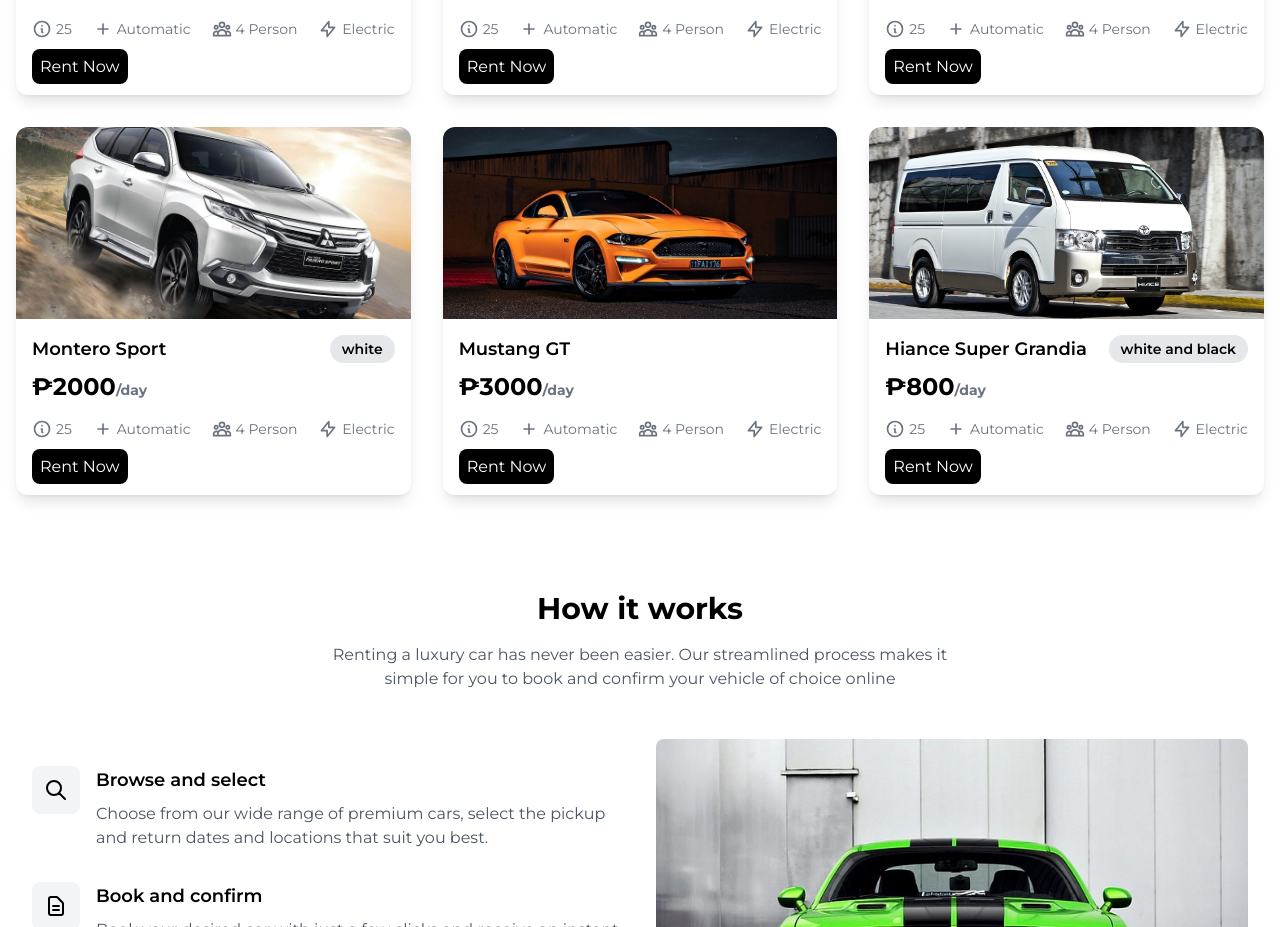
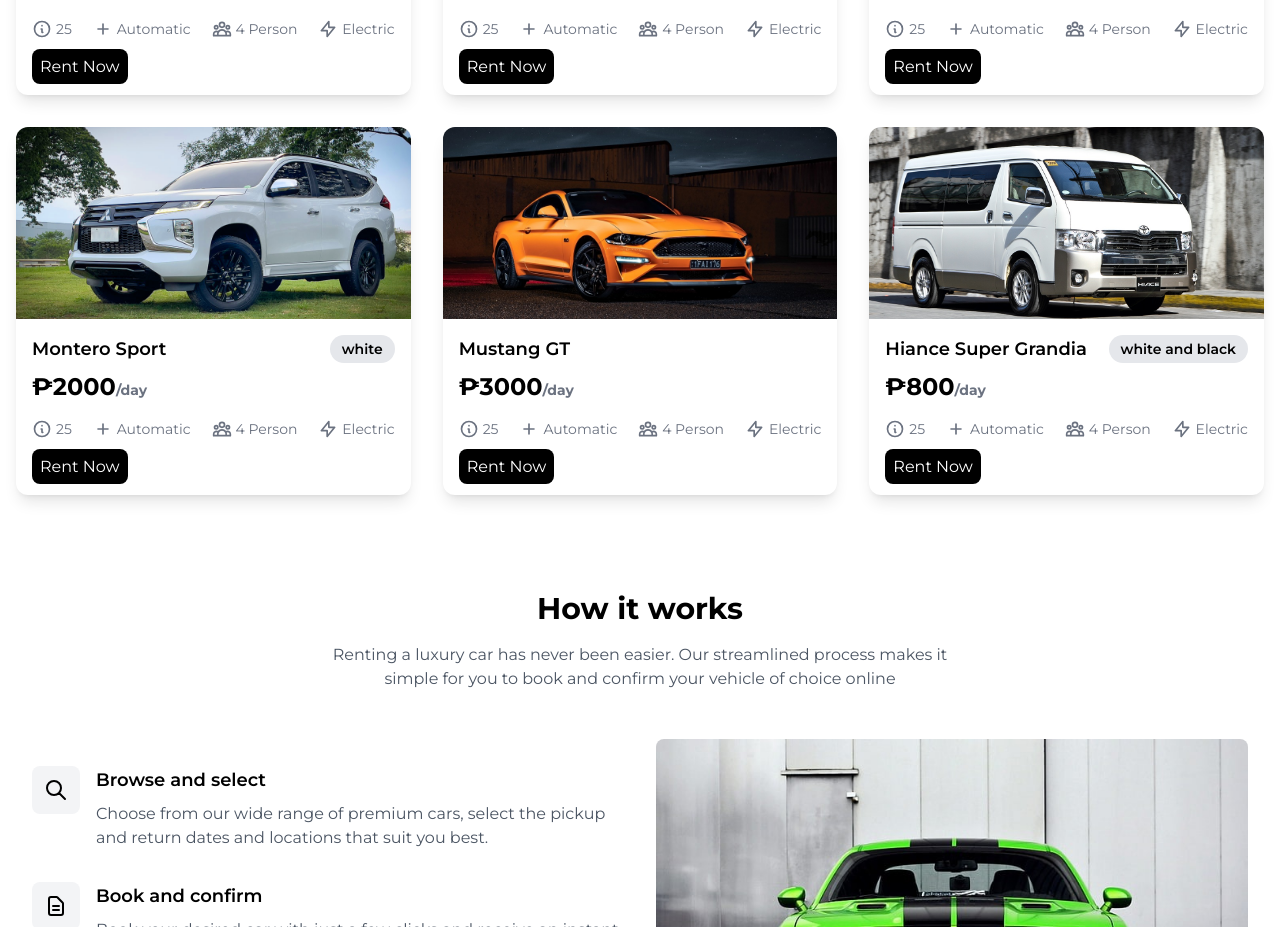
Before and after one commit to dev-hemito/manila, a Next.js app: page / in a window 1280 px wide. Shown: the part 1569-2496 px from the top of the page. Built offline with nearby package versions, Linux system fonts and the light colour scheme.

Commit message:
car image changed

```diff
--- a/src/components/CarCollection.js
+++ b/src/components/CarCollection.js
@@ -86,7 +86,7 @@
       name: 'Montero Sport',
       color:'white',
       price: '2000',
-      image: '/cars/montero.jpg',
+      image: '/cars/montero.png',
       mileage: '25',
       transmission: 'Automatic',
       passengers: '4 Person',
```
Also changed, not shown: public/cars/montero.jpg (deleted), public/cars/montero.png (added).
